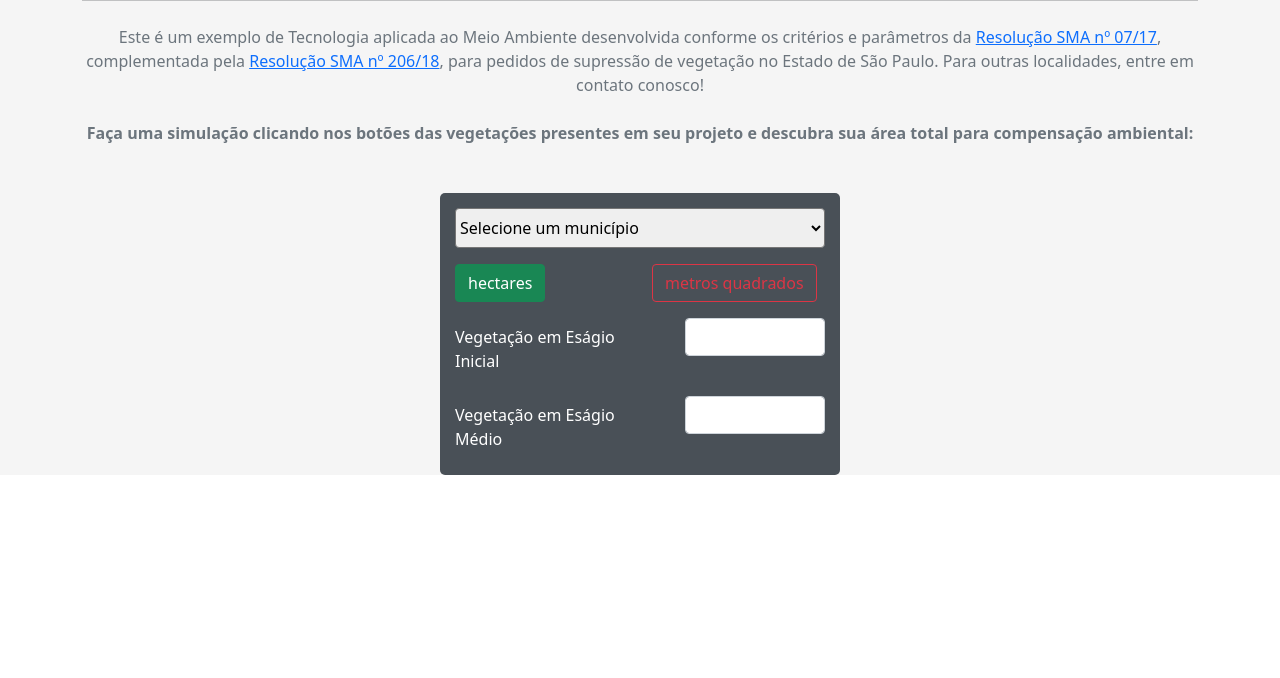
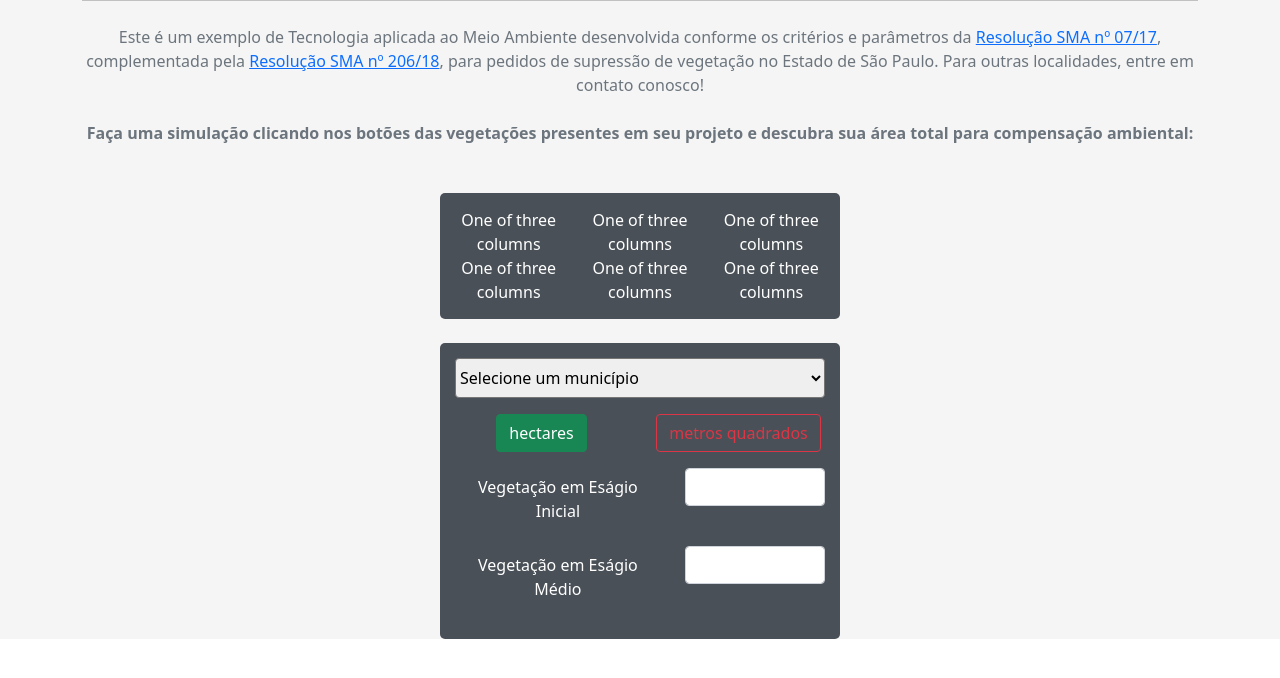
Before and after one commit to brunoginciene/calculadoraNexo, a website: page static/index.html in a window 1280 px wide. Shown: the part 62-740 px from the top of the page. Drawn offline with nearby package versions, Linux system fonts and the light colour scheme.

Commit message:
definindo layout

```diff
--- a/static/calculadora.css
+++ b/static/calculadora.css
@@ -11,8 +11,10 @@
     color: white;
     max-width: 400px;
     margin: auto;
-    padding: 15px 15px 1px 15px;
+    padding: 15px;
     border-radius: 5px;
+    text-align: center;
+    vertical-align: middle;
 }
 
 .lista {
--- a/static/index.html
+++ b/static/index.html
@@ -35,8 +35,32 @@
             </b>
         </p>
 
+        <div class="container calculadora">
+            <div class="row align-items-center">
+                <div class="col-sm align-self-center">
+                One of three columns
+                </div>
+                <div class="col-sm">
+                One of three columns
+                </div>
+                <div class="col-sm">
+                One of three columns
+                </div>
+            </div>
+            <div class="row align-items-center">
+                <div class="col-sm align-self-center">
+                One of three columns
+                </div>
+                <div class="col-sm">
+                One of three columns
+                </div>
+                <div class="col-sm">
+                One of three columns
+                </div>
+            </div>
+        </div>
 
-
+        <br>
         <div class="calculadora">
             <div class="row mb-3">
                 <div class="col-sm">
```
